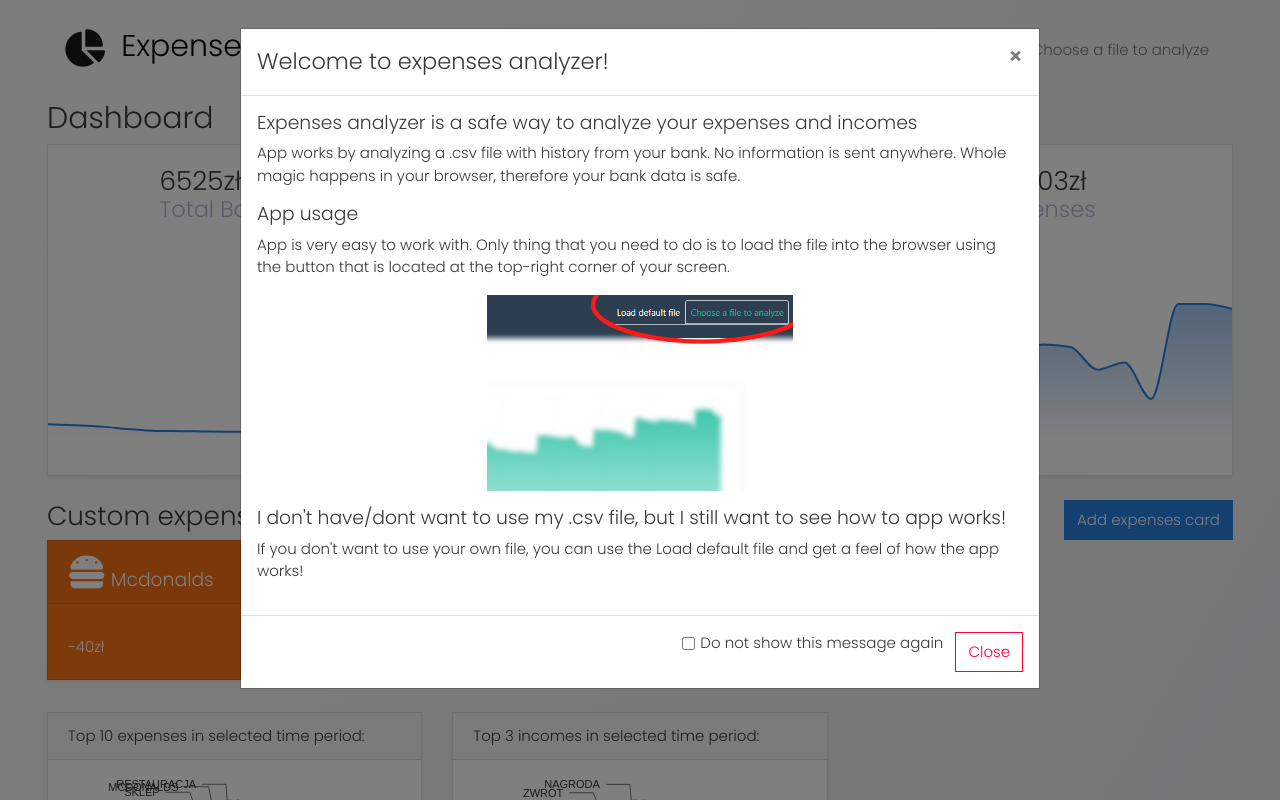
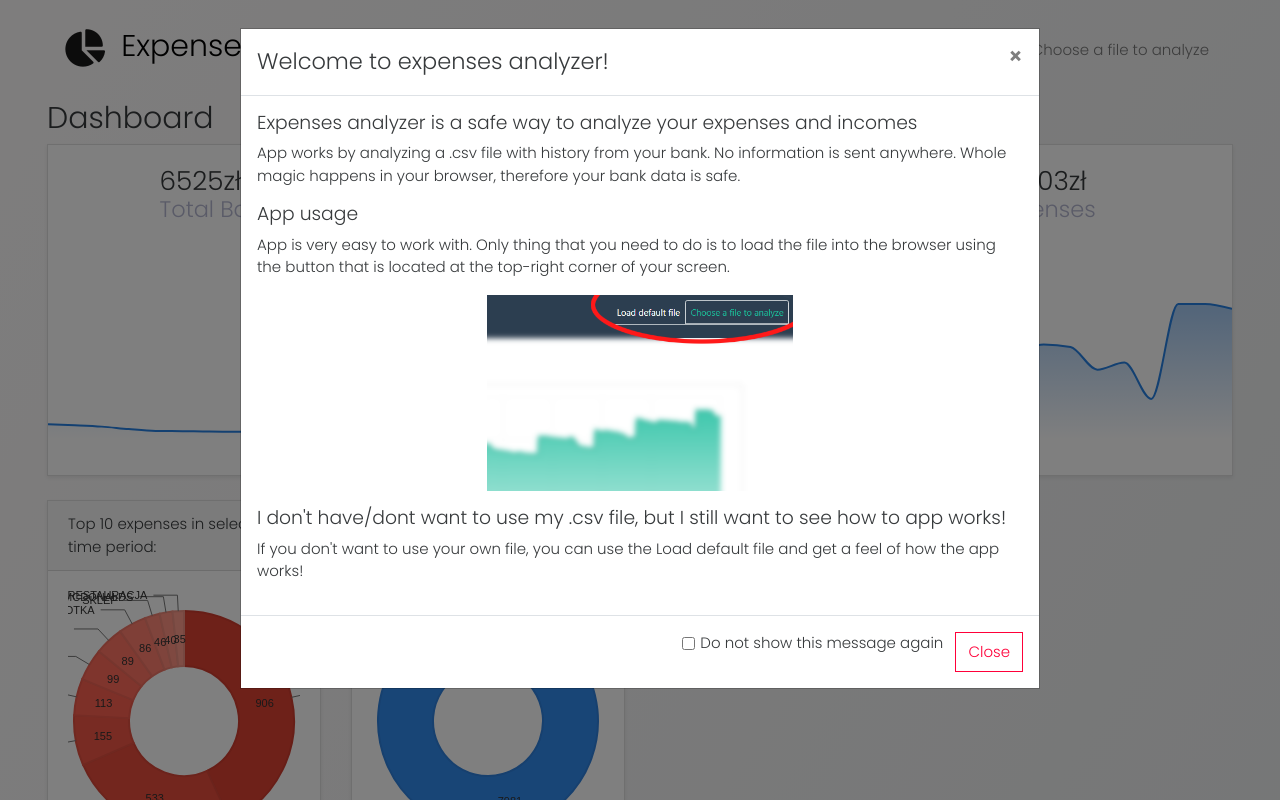
Before and after one commit to Kielx/expenses-analyzer, a React (Create React App) app: page / in a window 1280 px wide. Both pictures are taken after a click on the button "Load default file". Shown: the top 800 px of the page. Built offline with nearby package versions, Linux system fonts and the light colour scheme.

Commit message:
Change arrangement of items on page switching custom exepense cards and pie charts. Change colors of pie charts, add borders to charts and remove 0.3 space from center

```diff
--- a/src/App.js
+++ b/src/App.js
@@ -82,18 +82,9 @@ function App() {
           <h2>Dashboard</h2>
           <MainOverview graphData={graphData} parsed={parsed}></MainOverview>
 
-          <div className="d-flex justify-content-between">
-            <h3>Custom expense cards: </h3>
-            <AddCardModal setCards={setCards}></AddCardModal>
-          </div>
-
-          <Row>{displayCards(cards)}</Row>
-
-          <h3> </h3>
-
           {parsed ? (
             <Row>
-              <Col xl={4}>
+              <Col xl={3}>
                 <Card className="shadow-sm mb-4">
                   <Card.Header>
                     {`Top ${
@@ -110,7 +101,7 @@ function App() {
                   </Card.Body>
                 </Card>
               </Col>
-              <Col xl={4}>
+              <Col xl={3}>
                 <Card className="shadow-sm">
                   <Card.Header>
                     {`Top ${
@@ -122,7 +113,7 @@ function App() {
                   <Card.Body style={{ minHeight: "20em" }}>
                     <MyResponsivePie
                       data={prepareTop10Incomes(parsed)}
-                      color={"#18BC9C"}
+                      color={"#2780E3"}
                     ></MyResponsivePie>
                   </Card.Body>
                 </Card>
@@ -131,6 +122,13 @@ function App() {
           ) : (
             ""
           )}
+
+          <div className="d-flex justify-content-between">
+            <h3>Custom expense cards: </h3>
+            <AddCardModal setCards={setCards}></AddCardModal>
+          </div>
+
+          <Row>{displayCards(cards)}</Row>
         </>
       )}
       <ScrollTopArrow></ScrollTopArrow>
--- a/src/components/MyResponsivePie.js
+++ b/src/components/MyResponsivePie.js
@@ -27,11 +27,11 @@ export default function MyResponsivePie(props) {
 
   const generateColors = (color) => {
     const colorArray = [];
-    let val = -25;
+    let val = -10;
 
     props.data.forEach((col) => {
       colorArray.push(adjust(color, val));
-      val += 15;
+      val += 10;
     });
     return colorArray;
   };
@@ -44,11 +44,11 @@ export default function MyResponsivePie(props) {
           width={width}
           data={props.data}
           margin={{ top: 20, right: 5, bottom: 20, left: 5 }}
-          innerRadius={0.8}
-          padAngle={2}
+          innerRadius={0.5}
+          padAngle={0}
           cornerRadius={0}
           colors={generateColors(props.color)}
-          borderWidth={1}
+          borderWidth={2}
           borderColor={{ from: "color", modifiers: [["darker", 0.2]] }}
           enableRadialLabels={false}
           radialLabelsSkipAngle={10}
```
